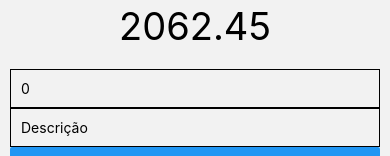
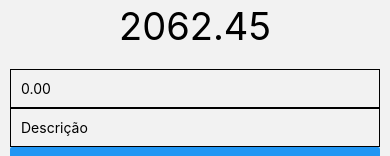
Before and after one commit to CSIRamone/SmartMoney, a React Native app: screen /NewEntry in a window 390 px wide. Shown: the part 147-303 px from the top of the page. Built offline with nearby package versions, Linux system fonts and the light colour scheme.

Commit message:
Create insert service data 2

```diff
--- a/src/pages/NewEntry/index.js
+++ b/src/pages/NewEntry/index.js
@@ -4,11 +4,14 @@ import BalanceLabel from '../../components/BalanceLabel';
 import {saveEntry} from '../../services/Entries';
 
 const NewEntry = ({navigation}) => {
-  const [entry, setEntry] = useState('0');
+  const [amount, setAmount] = useState('0.00');
 
   const save = () => {
-    //saveEntry;
-    console.log('Entry :: save ', entry);
+    const value = {
+      amount: parseFloat(amount),
+    };
+    saveEntry(value);
+    console.log('Entry :: save ', value);
   };
 
   const currentBalanc = 2062.45;
@@ -20,8 +23,8 @@ const NewEntry = ({navigation}) => {
           <TextInput
             style={styles.input}
             placeholder="Valor $"
-            onChangeText={text => setEntry(text)}
-            value={entry}
+            onChangeText={text => setAmount(text)}
+            value={amount}
           />
           <TextInput style={styles.input} placeholder="Descrição" />
           <Button title="GPS" />
--- a/src/services/Entries.js
+++ b/src/services/Entries.js
@@ -1,15 +1,17 @@
 import {Alert} from 'react-native';
 import {getRealm} from './Realm';
 
-export const saveEntry = async () => {
+export const saveEntry = async value => {
   const realm = await getRealm();
   let data = {};
+
+  const {amount} = value;
 
   try {
     realm.write(() => {
       data = {
         id: 'ABC',
-        amount: 12.4,
+        amount: amount,
         entryAt: new Date(),
         isInit: false,
       };
--- a/src/services/Realm.js
+++ b/src/services/Realm.js
@@ -5,7 +5,7 @@ import EntryShema from '../schemas/EntrySchema';
 export const getRealm = async () => {
   const realm = await Realm.open({
     schema: [CategorySchema, EntryShema],
-    schemaVersion: '1',
+    schemaVersion: 1,
   });
   return realm;
 };
```
